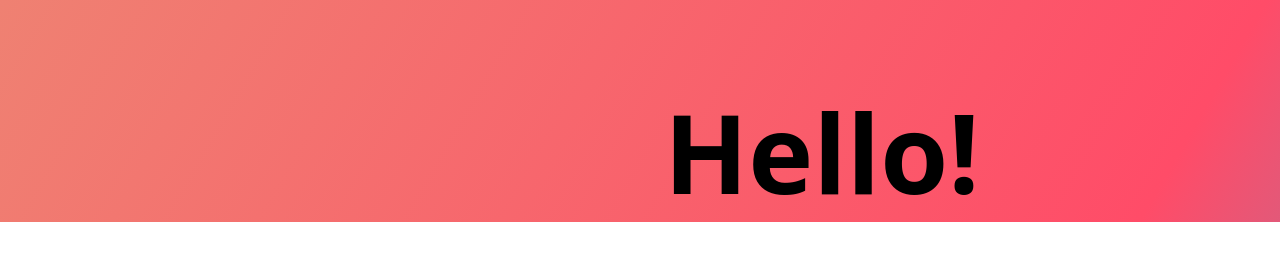
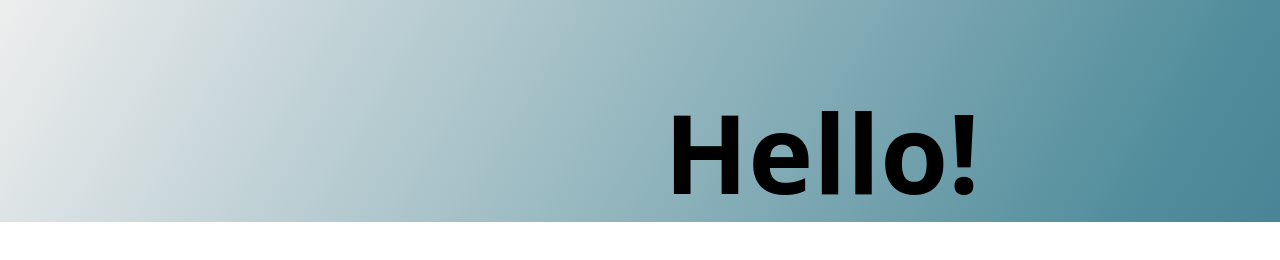
Before and after one commit to navinxqz/Capstone-project-2, a plain HTML site: page index.html in a window 1280 px wide. Drawn offline with nearby package versions, Linux system fonts and the light colour scheme.

Commit message:
gradient css

```diff
--- a/style.css
+++ b/style.css
@@ -1,5 +1,6 @@
 .gradient-background {
-    background: linear-gradient(300deg, #00bfff, #ff4c68, #ef8172);
+    /* background: linear-gradient(300deg, #522258, #8C3061, #D95F59); */
+    background: linear-gradient(300deg, #134B70, #508C9B, #EEEEEE);
     background-size: 180% 180%;
     animation: gradient-animation 18s ease infinite;
   }
```
